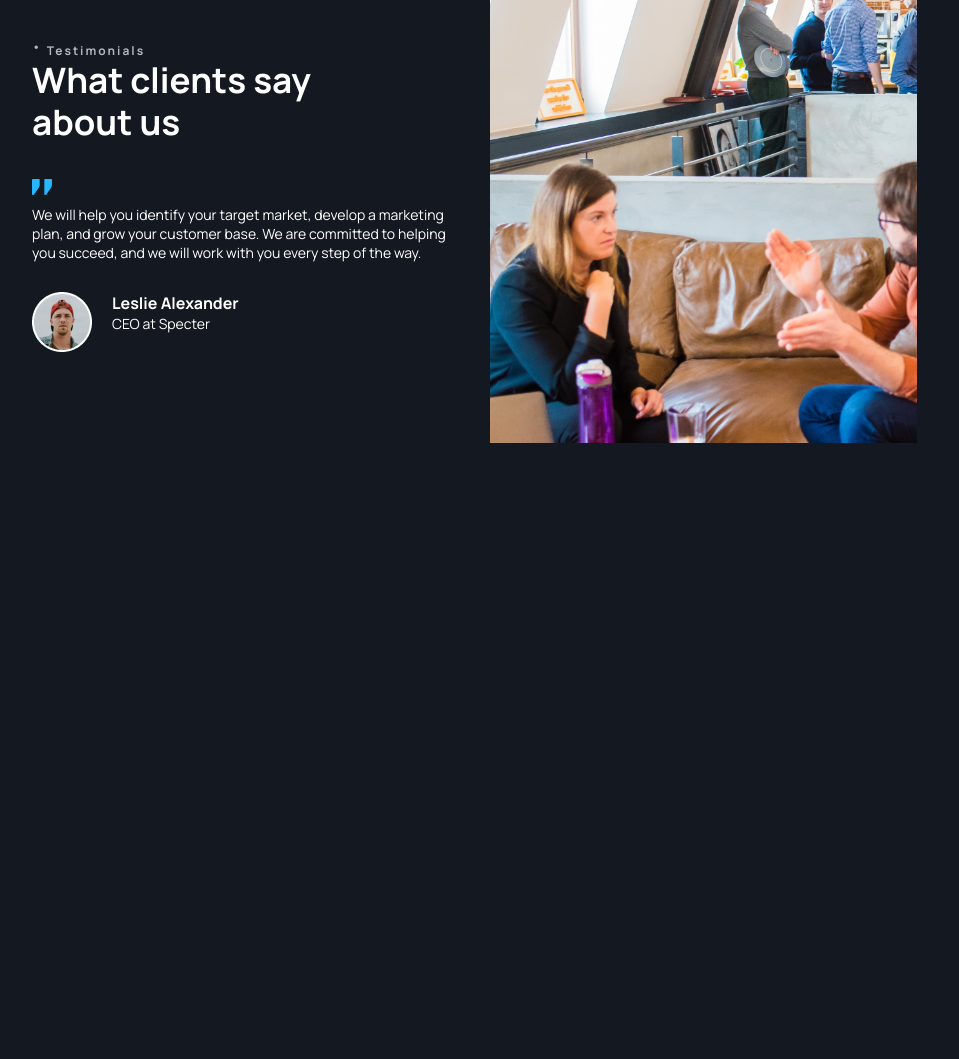
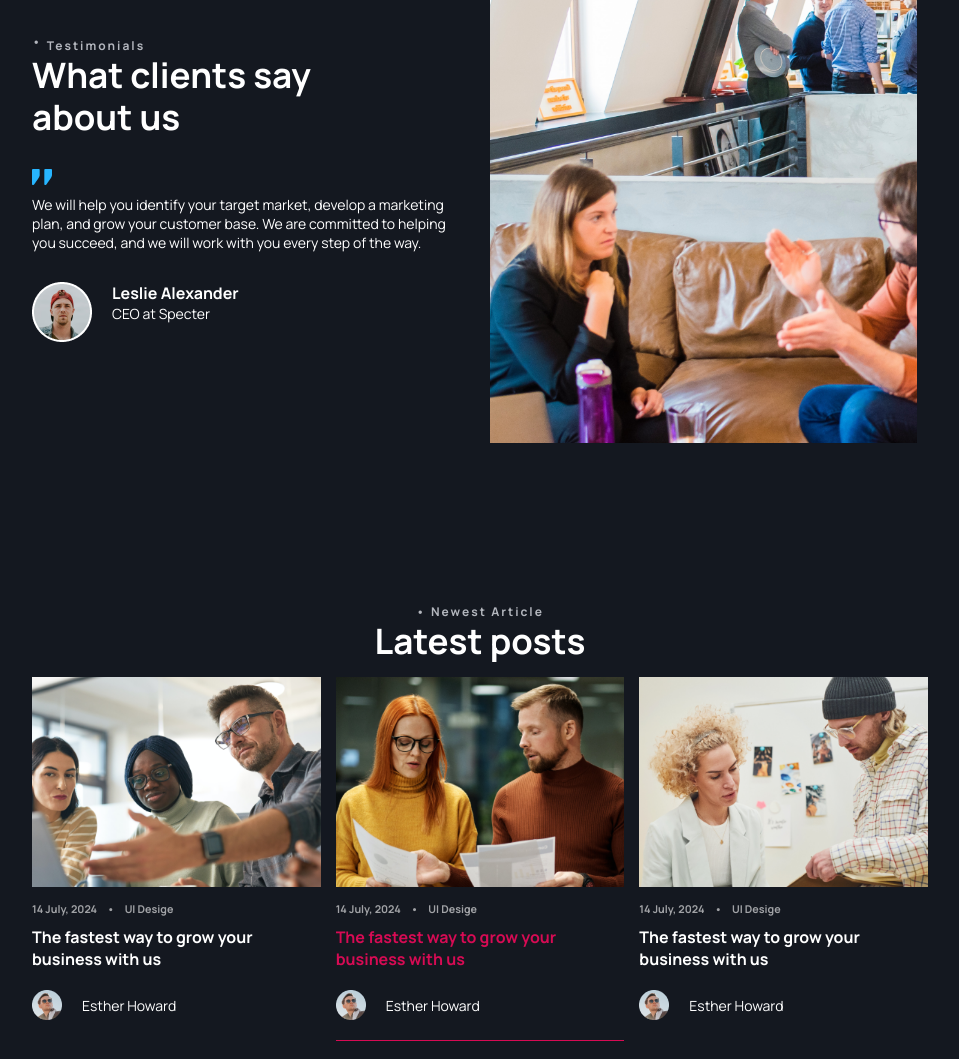
Before and after one commit to amiribnjaman/tryesy-themepure, a plain HTML site: page index.html in a window 1280 px wide. Shown: the part 4074-5133 px from the top of the page, without its empty margins (160-1119 px from the left). Before the commit the page ends 4567 px from the top, so only its background shows below. Drawn offline with Linux system fonts and the light colour scheme.

Commit message:
Post section done

```diff
--- a/Styles/style.scss
+++ b/Styles/style.scss
@@ -584,7 +584,7 @@ ul li{
         }
 
         span{
-            margin-top: 35px;
+            margin-top: 30px;
             display: inline-block;
 
             img{
@@ -613,3 +613,73 @@ ul li{
             }
         }
 }
+
+/*
+*
+* TESTIMONIAL SECTION
+*/
+.latest-post{
+    max-width: $body_content_width;
+        margin: 150px auto 40px;
+        text-align: center;
+
+        &__heading {
+            width: 50%;
+            margin: 0 auto;
+            text-align: center;
+        }
+
+        &__body{
+            margin-top: 15px;
+            text-align: left;
+            display: grid;
+            grid-template-columns: repeat(3, 1fr);
+            gap: 15px;
+
+            &--card{
+                padding-bottom: 20px;
+            }
+
+            &--card:nth-child(2){
+                border-bottom: 1px solid #D70B54;
+;
+
+                h4{
+                    color: #D70B54;
+                }
+            }
+
+            &--img{
+                width: 100%;
+
+                img{
+                    width: 100%;
+                }
+            }
+
+
+
+            h6{
+                display: flex;
+                gap: 10px;
+                margin: 10px 0;
+                opacity: 60%;
+            }
+
+            h4{
+                width: 95%;
+                margin-bottom: 20px;
+                color: $primary_textColor;
+            }
+
+
+            &__userinfo{
+                display: flex;
+                gap: 20px;
+                align-items: center;
+            }
+
+        }
+
+
+}
--- a/index.html
+++ b/index.html
@@ -422,5 +422,61 @@
             <img src="./Assets/vi.png" alt="">
         </div>
     </section>
+
+    <!-------------------LATEST POSTS SECTION--------------------->
+    <section class="latest-post">
+        <!--------------LATEST POSTS HEADER----------------->
+        <div class="latest-post__heading">
+            <h5>
+                <span>&#x2022;</span>
+                Newest Article
+            </h5>
+            <h2>Latest posts</h2>
+        </div>
+
+        <!--------------LATEST POSTS BODY----------------->
+        <div class="latest-post__body">
+            <div class="latest-post__body--card">
+                <div class='latest-post__body--img'>
+                <img src="./Assets/image1.png" alt="">
+                </div>
+                <div>
+                    <h6>14 July, 2024 <span>&#x2022;</span> <span>UI Desige</span></h6>
+                    <h4>The fastest way to grow your business with us</h4>
+                    <div class="latest-post__body__userinfo">
+                        <img src="./Assets/post-u1.png" alt="">
+                        <p>Esther Howard</p>
+                    </div>
+                </div>
+            </div>
+            <div class="latest-post__body--card">
+                <div class='latest-post__body--img'>
+                    <img src="./Assets/image2.png" alt="">
+                </div>
+                <div>
+                    <h6>14 July, 2024 <span>&#x2022;</span> <span>UI Desige</span></h6>
+                    <h4>The fastest way to grow your business with us</h4>
+                    <div class="latest-post__body__userinfo">
+                        <img src="./Assets/post-u1.png" alt="">
+                        <p>Esther Howard</p>
+                    </div>
+                </div>
+            </div>
+            <div class="latest-post__body--card">
+                <div class='latest-post__body--img'>
+                <img src="./Assets/image3.png" alt="">
+                </div>
+                <div>
+                    <h6>14 July, 2024 <span>&#x2022;</span> <span>UI Desige</span></h6>
+                    <h4>The fastest way to grow your business with us</h4>
+                    <div class="latest-post__body__userinfo">
+                        <img src="./Assets/post-u1.png" alt="">
+                        <p>Esther Howard</p>
+                    </div>
+                </div>
+            </div>
+        </div>
+        </div>
+    </section>
 </body>
 </html>
```
Also changed, not shown: Assets/image1.png (added), Assets/image2.png (added), Assets/image3.png (added), Assets/post-u1.png (added), Assets/post-u2.png (added), Assets/post-u3.png (added), Styles/style.css, 1 other file.
